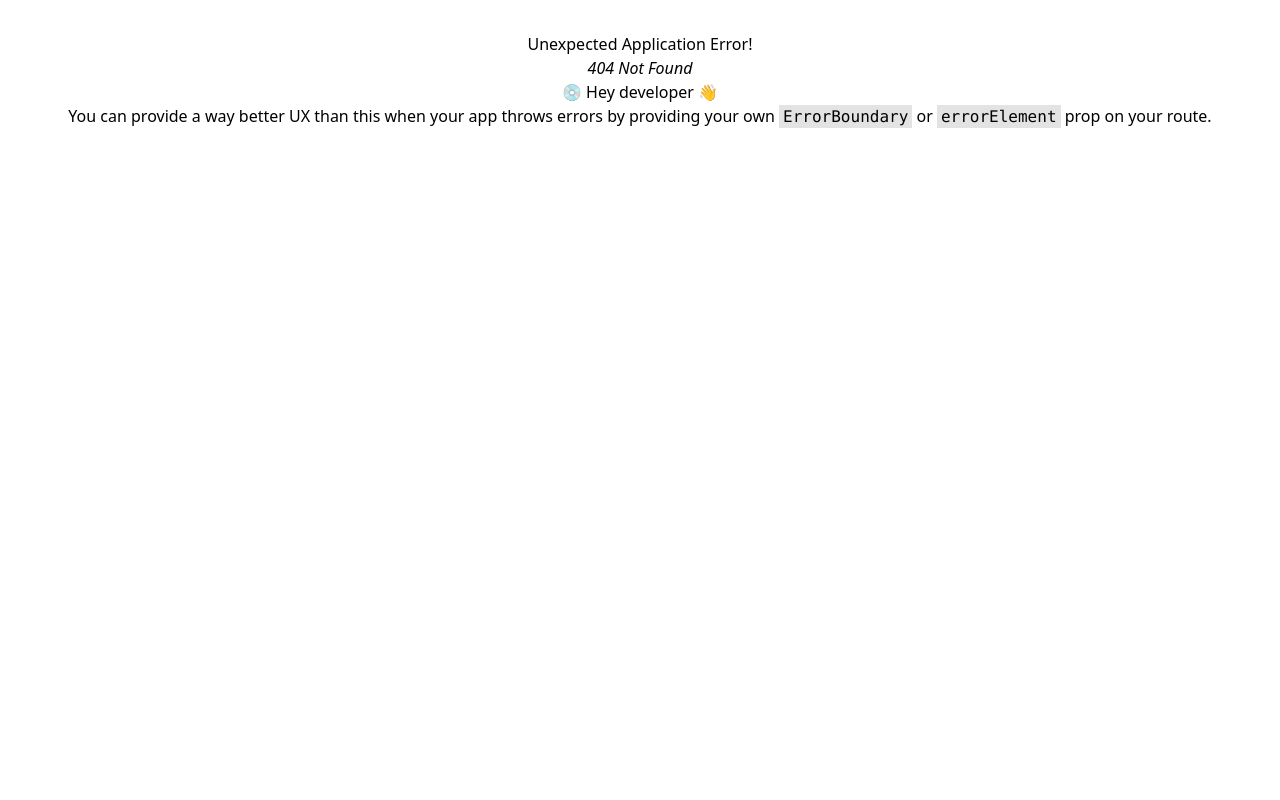
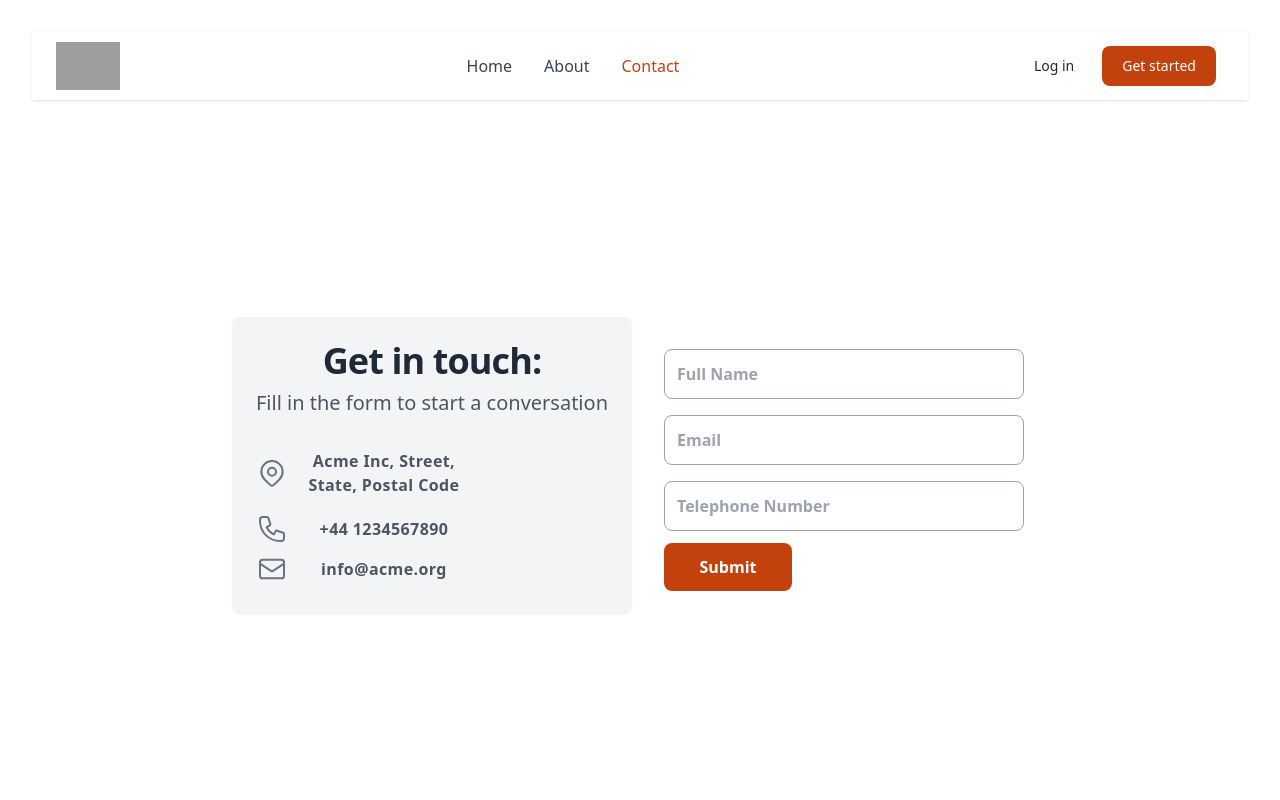
Before and after one commit to raj-prog/chai-react, a React (Vite) app in the folder 03reactRouter/: page /contact in a window 1280 px wide. Before the commit this address had no page. Shown: the top 800 px of the page. Built offline with nearby package versions, Linux system fonts and the light colour scheme; grey boxes are pictures that could not be loaded.

Commit message:
contact component added

```diff
--- /dev/null
+++ b/03reactRouter/src/components/Contact/Contact.jsx
@@ -0,0 +1,140 @@
+export default function Contact() {
+  return (
+    <div className='relative flex items-top justify-center min-h-[700px] bg-white sm:items-center sm:pt-0'>
+      <div className='max-w-6xl mx-auto sm:px-6 lg:px-8'>
+        <div className='mt-8 overflow-hidden'>
+          <div className='grid grid-cols-1 md:grid-cols-2'>
+            <div className='p-6 mr-2 bg-gray-100 sm:rounded-lg'>
+              <h1 className='text-3xl sm:text-4xl text-gray-800 font-extrabold tracking-tight'>
+                Get in touch:
+              </h1>
+              <p className='text-normal text-lg sm:text-xl font-medium text-gray-600 mt-2'>
+                Fill in the form to start a conversation
+              </p>
+
+              <div className='flex items-center mt-8 text-gray-600'>
+                <svg
+                  fill='none'
+                  stroke='currentColor'
+                  stroke-linecap='round'
+                  stroke-linejoin='round'
+                  stroke-width='1.5'
+                  viewBox='0 0 24 24'
+                  className='w-8 h-8 text-gray-500'
+                >
+                  <path
+                    stroke-linecap='round'
+                    stroke-linejoin='round'
+                    stroke-width='1.5'
+                    d='M17.657 16.657L13.414 20.9a1.998 1.998 0 01-2.827 0l-4.244-4.243a8 8 0 1111.314 0z'
+                  />
+                  <path
+                    stroke-linecap='round'
+                    stroke-linejoin='round'
+                    stroke-width='1.5'
+                    d='M15 11a3 3 0 11-6 0 3 3 0 016 0z'
+                  />
+                </svg>
+                <div className='ml-4 text-md tracking-wide font-semibold w-40'>
+                  Acme Inc, Street, State, Postal Code
+                </div>
+              </div>
+
+              <div className='flex items-center mt-4 text-gray-600'>
+                <svg
+                  fill='none'
+                  stroke='currentColor'
+                  stroke-linecap='round'
+                  stroke-linejoin='round'
+                  stroke-width='1.5'
+                  viewBox='0 0 24 24'
+                  className='w-8 h-8 text-gray-500'
+                >
+                  <path
+                    stroke-linecap='round'
+                    stroke-linejoin='round'
+                    stroke-width='1.5'
+                    d='M3 5a2 2 0 012-2h3.28a1 1 0 01.948.684l1.498 4.493a1 1 0 01-.502 1.21l-2.257 1.13a11.042 11.042 0 005.516 5.516l1.13-2.257a1 1 0 011.21-.502l4.493 1.498a1 1 0 01.684.949V19a2 2 0 01-2 2h-1C9.716 21 3 14.284 3 6V5z'
+                  />
+                </svg>
+                <div className='ml-4 text-md tracking-wide font-semibold w-40'>
+                  +44 1234567890
+                </div>
+              </div>
+
+              <div className='flex items-center mt-2 text-gray-600'>
+                <svg
+                  fill='none'
+                  stroke='currentColor'
+                  stroke-linecap='round'
+                  stroke-linejoin='round'
+                  stroke-width='1.5'
+                  viewBox='0 0 24 24'
+                  className='w-8 h-8 text-gray-500'
+                >
+                  <path
+                    stroke-linecap='round'
+                    stroke-linejoin='round'
+                    stroke-width='1.5'
+                    d='M3 8l7.89 5.26a2 2 0 002.22 0L21 8M5 19h14a2 2 0 002-2V7a2 2 0 00-2-2H5a2 2 0 00-2 2v10a2 2 0 002 2z'
+                  />
+                </svg>
+                <div className='ml-4 text-md tracking-wide font-semibold w-40'>
+                  info@acme.org
+                </div>
+              </div>
+            </div>
+
+            <form className='p-6 flex flex-col justify-center'>
+              <div className='flex flex-col'>
+                <label for='name' className='hidden'>
+                  Full Name
+                </label>
+                <input
+                  type='name'
+                  name='name'
+                  id='name'
+                  placeholder='Full Name'
+                  className='w-100 mt-2 py-3 px-3 rounded-lg bg-white border border-gray-400 text-gray-800 font-semibold focus:border-orange-500 focus:outline-none'
+                />
+              </div>
+
+              <div className='flex flex-col mt-2'>
+                <label for='email' className='hidden'>
+                  Email
+                </label>
+                <input
+                  type='email'
+                  name='email'
+                  id='email'
+                  placeholder='Email'
+                  className='w-100 mt-2 py-3 px-3 rounded-lg bg-white border border-gray-400 text-gray-800 font-semibold focus:border-orange-500 focus:outline-none'
+                />
+              </div>
+
+              <div className='flex flex-col mt-2'>
+                <label for='tel' className='hidden'>
+                  Number
+                </label>
+                <input
+                  type='tel'
+                  name='tel'
+                  id='tel'
+                  placeholder='Telephone Number'
+                  className='w-100 mt-2 py-3 px-3 rounded-lg bg-white border border-gray-400 text-gray-800 font-semibold focus:border-orange-500 focus:outline-none'
+                />
+              </div>
+
+              <button
+                type='submit'
+                className='md:w-32 bg-orange-700 hover:bg-blue-dark text-white font-bold py-3 px-6 rounded-lg mt-3 hover:bg-orange-600 transition ease-in-out duration-300'
+              >
+                Submit
+              </button>
+            </form>
+          </div>
+        </div>
+      </div>
+    </div>
+  );
+}
--- a/03reactRouter/src/components/Header/Header.jsx
+++ b/03reactRouter/src/components/Header/Header.jsx
@@ -55,6 +55,18 @@
                   About
                 </NavLink>
               </li>
+              <li>
+                <NavLink
+                  to='/contact'
+                  className={({ isActive }) =>
+                    `block py-2 pr-4 pl-3 ${
+                      isActive ? 'text-orange-700' : 'text-gray-700'
+                    } duration-200 border-b border-gray-100 hover:bg-gray-50 lg:hover:bg-transparent lg:border-0 hover:text-orange-700 lg:p-0`
+                  }
+                >
+                  Contact
+                </NavLink>
+              </li>
             </ul>
           </div>
         </div>
--- a/03reactRouter/src/main.jsx
+++ b/03reactRouter/src/main.jsx
@@ -6,6 +6,7 @@
 import Layout from './Layout.jsx';
 import Home from './components/Home/Home.jsx';
 import About from './components/About/About.jsx';
+import Contact from './components/Contact/Contact.jsx';
 
 const router = createBrowserRouter([
   {
@@ -20,6 +21,10 @@
         path: 'about',
         element: <About />,
       },
+      {
+        path: 'contact',
+        element: <Contact />,
+      },
     ],
   },
 ]);
```
